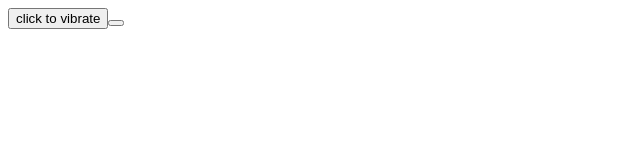
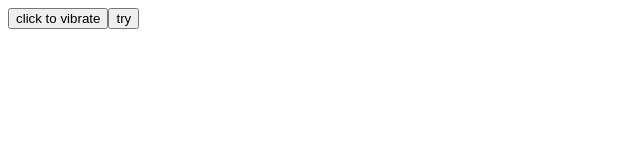
Before and after one commit to Dodong2/location_test, a React (Vite) app: page / in a window 1280 px wide. Shown: the top 160 px of the page, without its empty margins (0-640 px from the left). Built offline with nearby package versions, Linux system fonts and the light colour scheme; the HTML template or start-up script is replaced by a standard one.

Commit message:
second commit

```diff
--- a/src/pages/Home.tsx
+++ b/src/pages/Home.tsx
@@ -17,7 +17,7 @@ const Home = () => {
     <>
     <MainContainer>
         <VibrationButton label="click to vibrate" onClick={handleVibrate}></VibrationButton>
-        <button onClick={handleVibration}></button>
+        <button onClick={handleVibration}> try </button>
       </MainContainer>
     </>
   )
```
